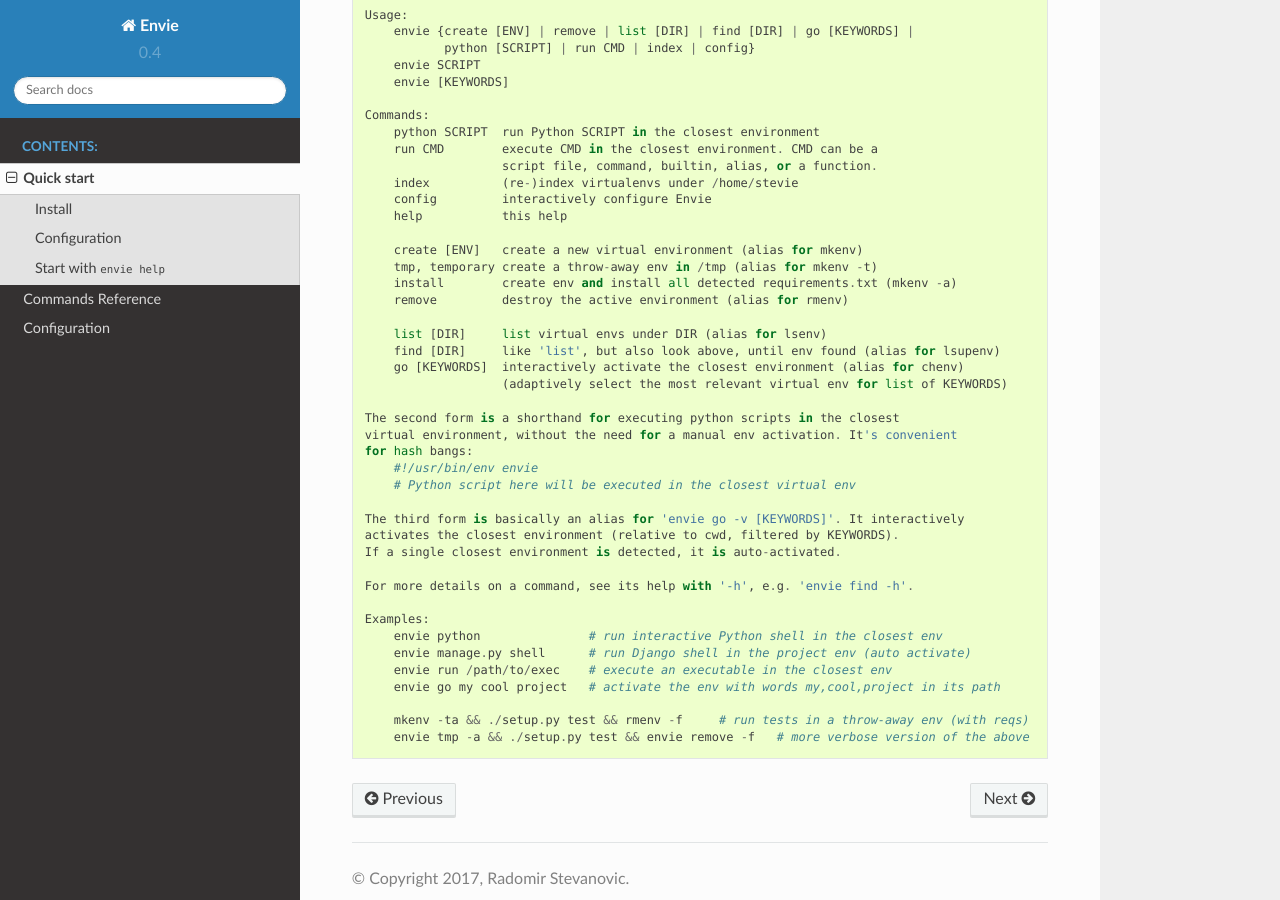
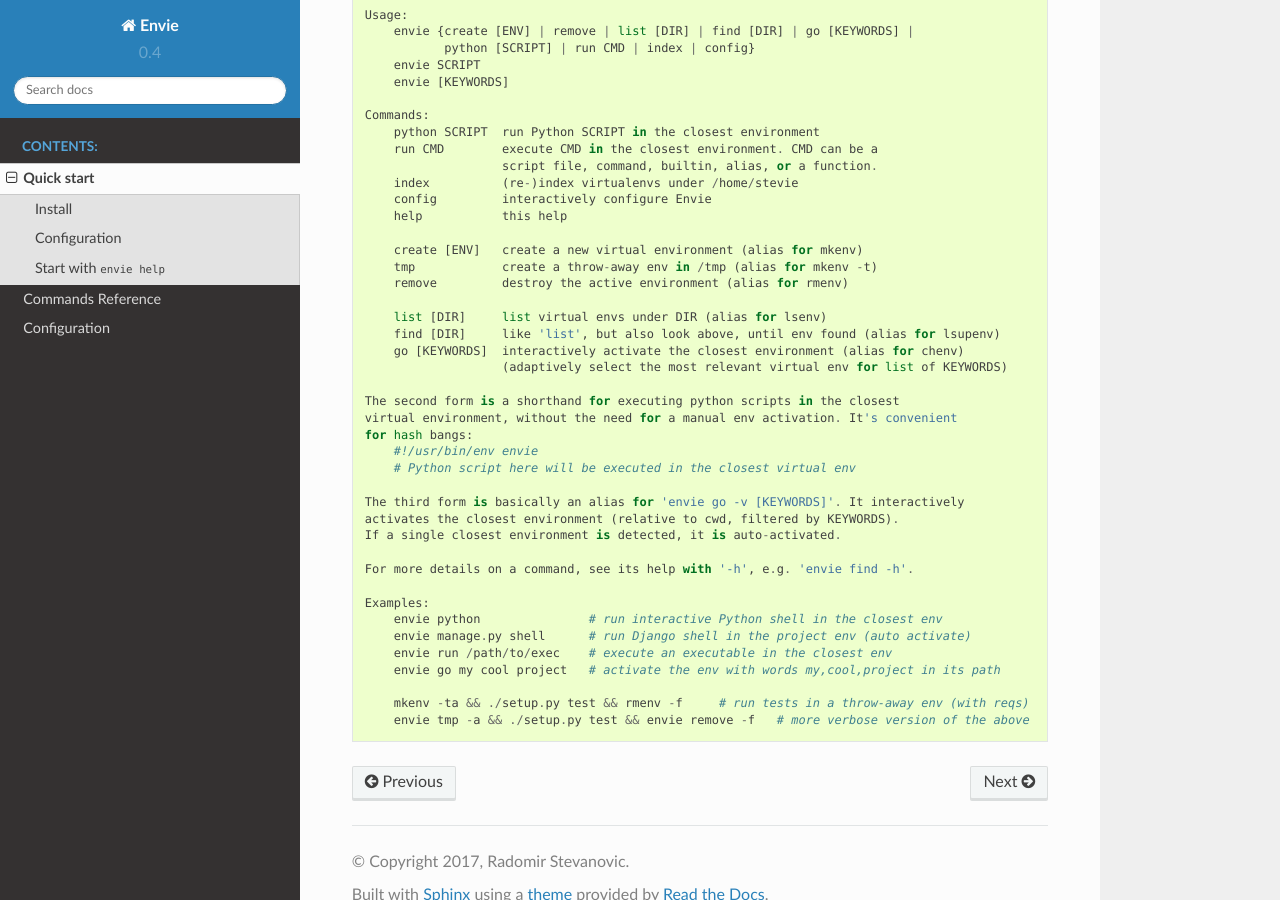
Before and after one commit to randomir/envie, a Sphinx documentation site: the page built from docs/intro.rst, in a window 1280 px wide and 900 px high, scrolled down 682 px. Built offline with Sphinx 7.4.7 and the Read the Docs theme 2.0.0, drawn with Linux system fonts in a browser that asks for light colours.

Commit message:
cleanups: removed install/temporary commands

```diff
--- a/docs/intro.rst
+++ b/docs/intro.rst
@@ -48,8 +48,7 @@
         help           this help
 
         create [ENV]   create a new virtual environment (alias for mkenv)
-        tmp, temporary create a throw-away env in /tmp (alias for mkenv -t)
-        install        create env and install all detected requirements.txt (mkenv -a)
+        tmp            create a throw-away env in /tmp (alias for mkenv -t)
         remove         destroy the active environment (alias for rmenv)
 
         list [DIR]     list virtual envs under DIR (alias for lsenv)
```
Also changed, not shown: 1 other file.
